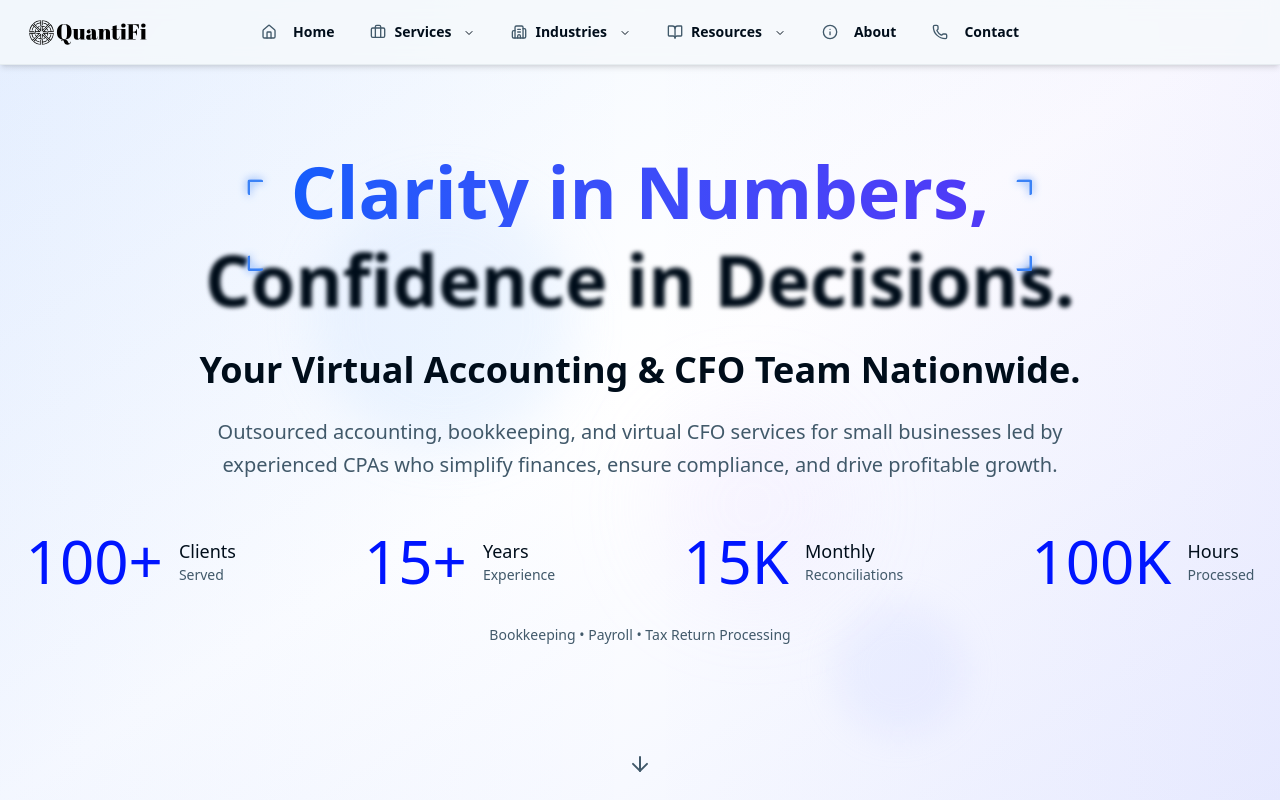
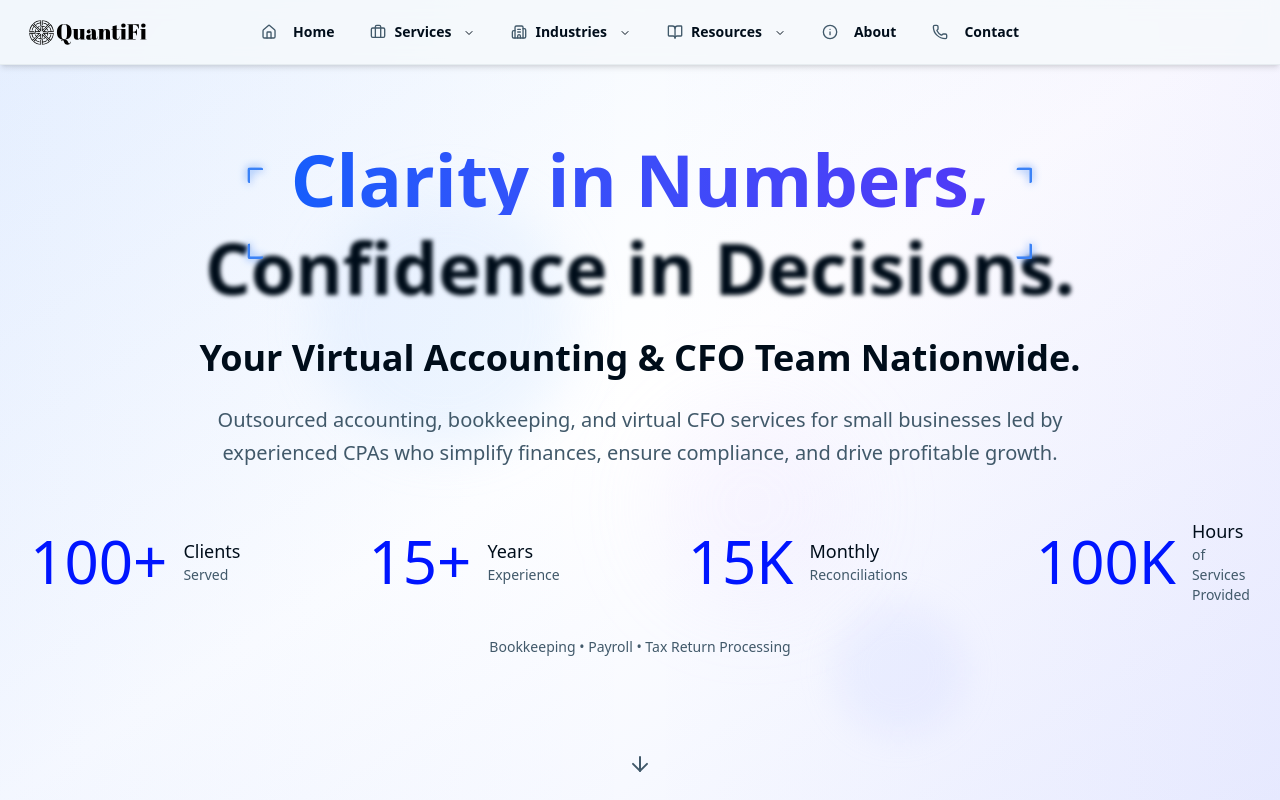
Before and after one commit to dharanakrani-qfisol/qfisol, a Next.js app: page / in a window 1280 px wide. Shown: the top 800 px of the page. Built offline with nearby package versions, Linux system fonts and the light colour scheme.

Commit message:
chore: update homepage hero stat to '100K Hours of Services Provided'

```diff
--- a/src/components/sections/Hero.tsx
+++ b/src/components/sections/Hero.tsx
@@ -238,7 +238,7 @@
                   </div>
                   <div className="text-left">
                     <div className="text-lg font-medium text-foreground">Hours</div>
-                    <div className="text-sm text-muted-foreground">Processed</div>
+                    <div className="text-sm text-muted-foreground">of Services Provided</div>
                   </div>
                 </motion.div>
               </div>
```
